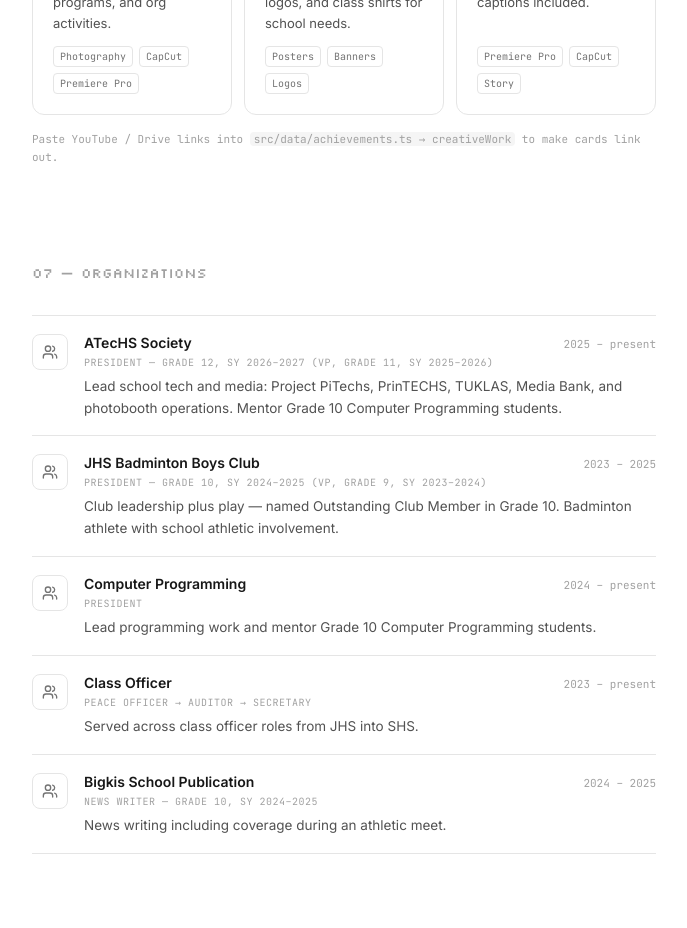
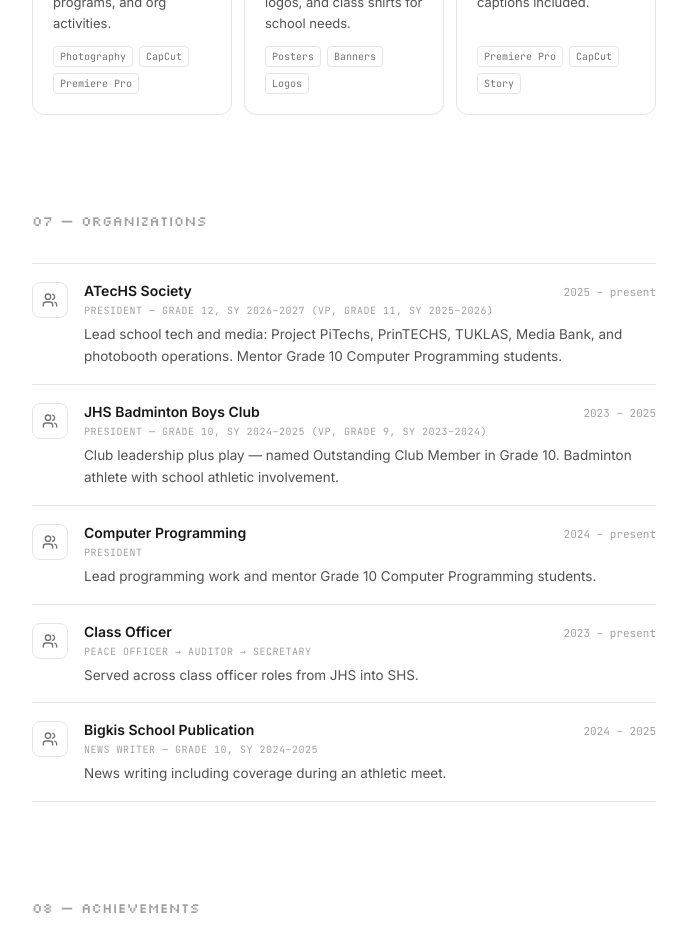
Before and after one commit to patdz2925/patdev, a React (Vite) app: page / in a window 1280 px wide. Shown: the part 5360-6288 px from the top of the page, without its empty margins (416-1103 px from the left). Built offline with nearby package versions, Linux system fonts and the light colour scheme; no server answers.

Commit message:
Remove dev note from Creative section
- The Paste YouTube/Drive hint was editor guidance leaking onto the live page

```diff
--- a/src/components/sections/CreativeWork.tsx
+++ b/src/components/sections/CreativeWork.tsx
@@ -46,9 +46,6 @@ export function CreativeWork() {
             </div>
           ))}
         </div>
-        <p className="mt-4 font-mono text-[11px] leading-relaxed text-neutral-400">
-          Paste YouTube / Drive links into <code className="rounded bg-neutral-100 px-1 dark:bg-neutral-800">src/data/achievements.ts → creativeWork</code> to make cards link out.
-        </p>
       </Reveal>
     </section>
   );
```
